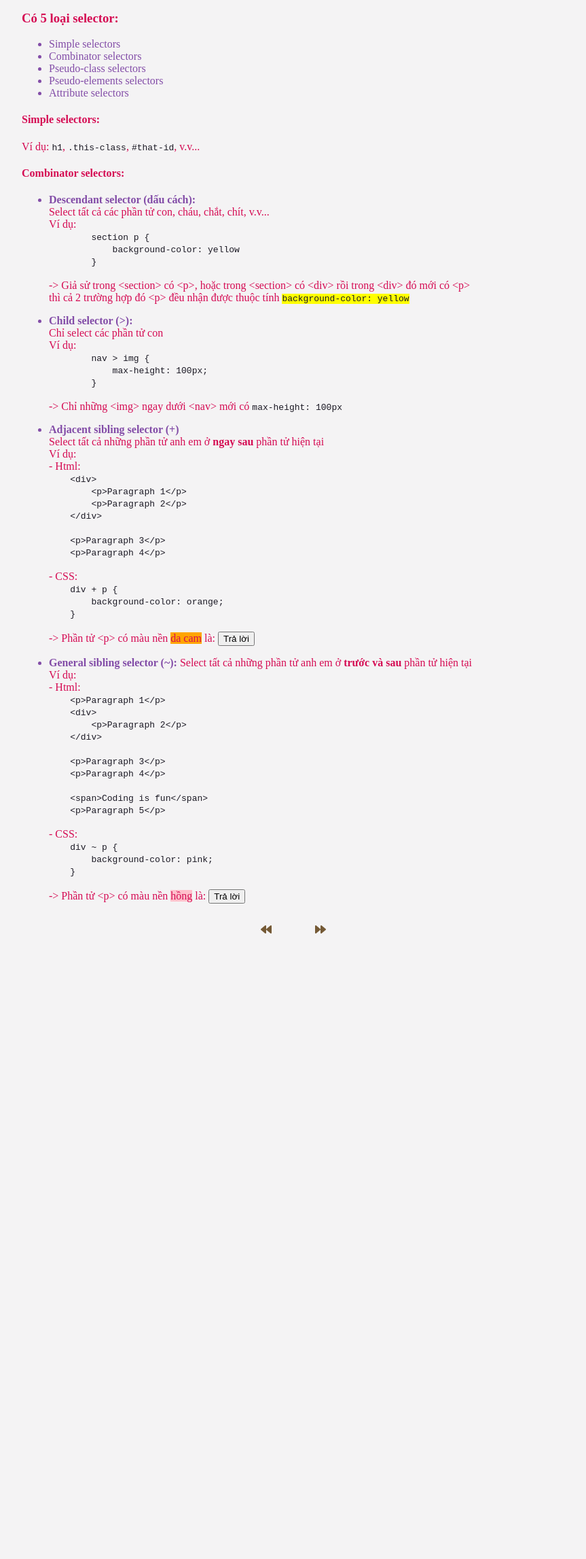
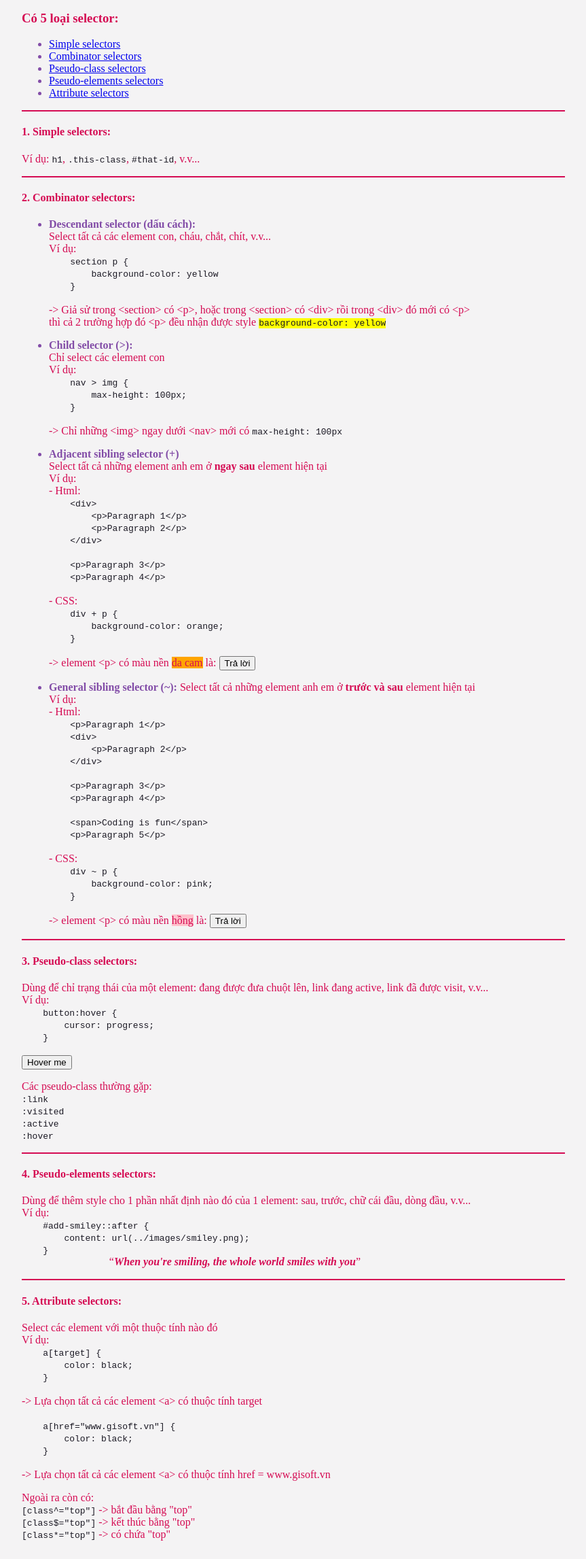
Before and after one commit to rockstarr-programmerr/gi-css-training, a plain HTML site: page 03_selectors/index.html in a window 1280 px wide. Shown: the part 171-2464 px from the top of the page at 68% size, without its empty margins (208-1071 px from the left). Before the commit the page ends 1648 px from the top, so only its background shows below. Drawn offline with Linux system fonts and the light colour scheme.

Commit message:
finish selectors lesson

```diff
--- a/03_selectors/index.html
+++ b/03_selectors/index.html
@@ -23,22 +23,29 @@
     <section>
         <h3>Có 5 loại selector:</h3>
         <ul>
-            <li>Simple selectors</li>
-            <li>Combinator selectors</li>
-            <li>Pseudo-class selectors</li>
-            <li>Pseudo-elements selectors</li>
-            <li>Attribute selectors</li>
+            <li><a href="#simple-selector">Simple selectors</a></li>
+            <li><a href="#combinator-selector">Combinator selectors</a></li>
+            <li><a href="#pseudo-class-selector">Pseudo-class selectors</a></li>
+            <li><a href="#pseudo-elements-selector">Pseudo-elements selectors</a></li>
+            <li><a href="#attribute-selector">Attribute selectors</a></li>
         </ul>
 
-        <h4>Simple selectors:</h4>
+        <hr>
+
+        <div id="simple-selector">
+            <h4>1. Simple selectors:</h4>
             <p>Ví dụ: <code>h1</code>, <code>.this-class</code>, <code>#that-id</code>, v.v...</p>
+        </div>
 
-        <h4>Combinator selectors:</h4>
+        <hr>
+
+        <div id="combinator-selector">
+            <h4>2. Combinator selectors:</h4>
             <ul>
                 <li>
                     <p>
                         <b class="blue-bold">Descendant selector (dấu cách):</b> <br>
-                    Select tất cả các phần tử con, cháu, chắt, chít, v.v... <br>
+                        Select tất cả các element con, cháu, chắt, chít, v.v... <br>
                         Ví dụ:
                         <code>
     section p {
@@ -46,13 +53,13 @@
     }
                         </code><br>
                         -> Giả sử trong &lt;section&gt; có &lt;p&gt;, hoặc trong &lt;section&gt; có &lt;div&gt; rồi trong &lt;div&gt; đó mới có &lt;p&gt; <br>
-                    thì cả 2 trường hợp đó &lt;p&gt; đều nhận được thuộc tính <code style="background-color: yellow;">background-color: yellow</code>
+                        thì cả 2 trường hợp đó &lt;p&gt; đều nhận được style <code style="background-color: yellow;">background-color: yellow</code>
                     </p>
                 </li>
                 <li>
                     <p>
                         <b class="blue-bold">Child selector (&gt;):</b><br>
-                    Chỉ select các phần tử con <br>
+                        Chỉ select các element con <br>
                         Ví dụ:
                         <code>
     nav &gt; img {
@@ -65,7 +72,7 @@
                 <li>
                     <p>
                         <b class="blue-bold">Adjacent sibling selector (+)</b><br>
-                    Select tất cả những phần tử anh em ở <b>ngay sau</b> phần tử hiện tại <br>
+                        Select tất cả những element anh em ở <b>ngay sau</b> element hiện tại <br>
                         Ví dụ: <br>
                         - Html:
                         <code>
@@ -83,13 +90,13 @@
         background-color: orange;
     }
                         </code><br>
-                    -> Phần tử &lt;p&gt; có màu nền <span style="background-color: orange;">da cam</span> là: <span id="adjacent-sibling-selector-answer">Paragraph 3</span><button id="adjacent-sibling-selector-btn">Trả lời</button>
+                        -> element &lt;p&gt; có màu nền <span style="background-color: orange;">da cam</span> là: <span id="adjacent-sibling-selector-answer">Paragraph 3</span><button id="adjacent-sibling-selector-btn">Trả lời</button>
                     </p>
                 </li>
                 <li>
                     <p>
                         <b class="blue-bold">General sibling selector (~):</b>
-                    Select tất cả những phần tử anh em ở <b>trước và sau</b> phần tử hiện tại <br>
+                        Select tất cả những element anh em ở <b>trước và sau</b> element hiện tại <br>
                         Ví dụ: <br>
                         - Html:
                         <code>
@@ -110,10 +117,79 @@
         background-color: pink;
     }
                         </code><br>
-                    -> Phần tử &lt;p&gt; có màu nền <span style="background-color: pink;">hồng</span> là: <span id="general-sibling-selector-answer">Paragraph 1, 3, 4</span><button id="general-sibling-selector-btn">Trả lời</button>
+                        -> element &lt;p&gt; có màu nền <span style="background-color: pink;">hồng</span> là: <span id="general-sibling-selector-answer">Paragraph 1, 3, 4</span><button id="general-sibling-selector-btn">Trả lời</button>
                     </p>
                 </li>
             </ul>
+        </div>
+
+        <hr>
+
+        <div id="pseudo-class-selector">
+            <h4>3. Pseudo-class selectors:</h4>
+            <p>
+                Dùng để chỉ trạng thái của một element: đang được đưa chuột lên, link đang active, link đã được visit, v.v... <br>
+                Ví dụ:
+                <code>
+    button:hover {
+        cursor: progress;
+    }
+                </code><br>
+                <button id="test-hover-btn">Hover me</button>
+            </p>
+            <p>
+                Các pseudo-class thường gặp: <br>
+                <code>:link</code><br>
+                <code>:visited</code><br>
+                <code>:active</code><br>
+                <code>:hover</code>
+            </p>
+        </div>
+
+        <hr>
+
+        <div id="pseudo-elements-selector">
+            <h4>4. Pseudo-elements selectors:</h4>
+            <p>
+                Dùng để thêm style cho 1 phần nhất định nào đó của 1 element: sau, trước, chữ cái đầu, dòng đầu, v.v... <br>
+                Ví dụ:
+                <code>
+    #add-smiley::after {
+        content: url(../images/smiley.png);
+    }
+                </code>
+                <q id="add-smiley"><b><i>When you're smiling, the whole world smiles with you</i></b></q>
+            </p>
+        </div>
+
+        <hr>
+
+        <div id="attribute-selector">
+            <h4>5. Attribute selectors:</h4>
+            <p>
+                Select các element với một thuộc tính nào đó <br>
+                Ví dụ:
+                <code>
+    a[target] {
+        color: black;
+    }
+                </code><br>
+                -> Lựa chọn tất cả các element &lt;a&gt; có thuộc tính target <br>
+                <code>
+    a[href="www.gisoft.vn"] {
+        color: black;
+    }
+                </code><br>
+                -> Lựa chọn tất cả các element &lt;a&gt; có thuộc tính href = www.gisoft.vn <br>
+            </p>
+            <p>
+                Ngoài ra còn có: <br>
+                <code>[class^="top"]</code> -> bắt đầu bằng "top" <br>
+                <code>[class$="top"]</code> -> kết thúc bằng "top" <br>
+                <code>[class*="top"]</code> -> có chứa "top"
+            </p>
+        </div>
+
     </section>
 
     <footer>
--- a/03_selectors/style.css
+++ b/03_selectors/style.css
@@ -6,3 +6,11 @@ button:hover {
 #adjacent-sibling-selector-answer, #general-sibling-selector-answer {
     display: none;
 }
+
+#test-hover-btn:hover {
+    cursor: progress;
+}
+
+/* #add-smiley::after {
+    content: url(../images/smiley.png);
+} */
```
Also changed, not shown: 00_greetings/index.html (+1 -1 lines), images/CSS3_logo.png (renamed from 00_greetings/CSS3_logo.png), images/smiley.png (added). Lines whose indentation alone changed are shown as unchanged.
